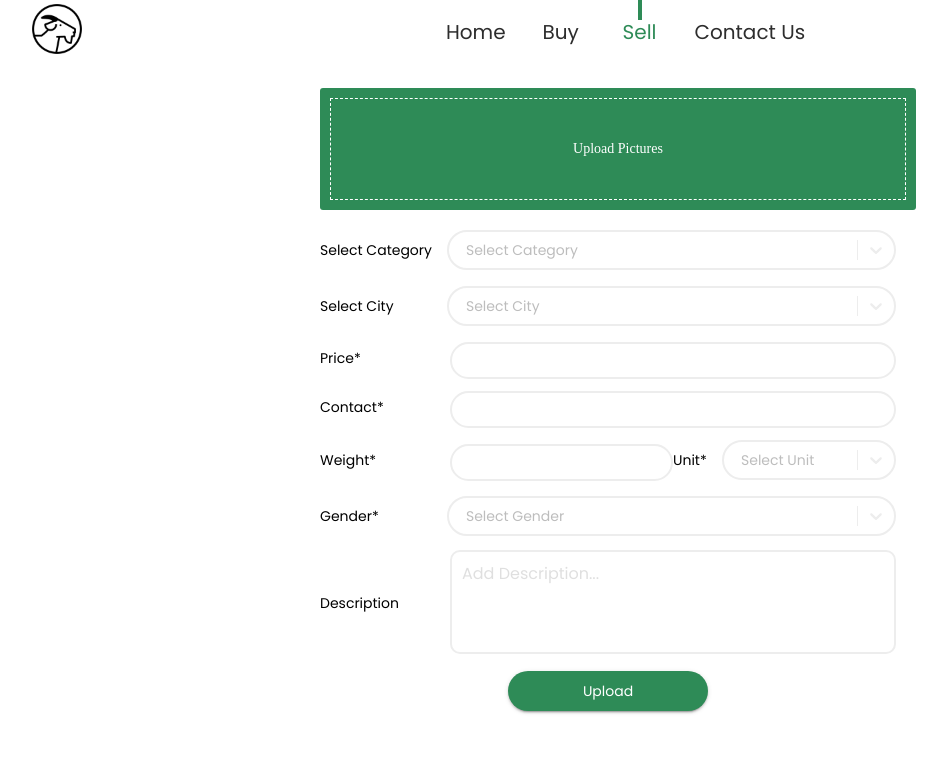
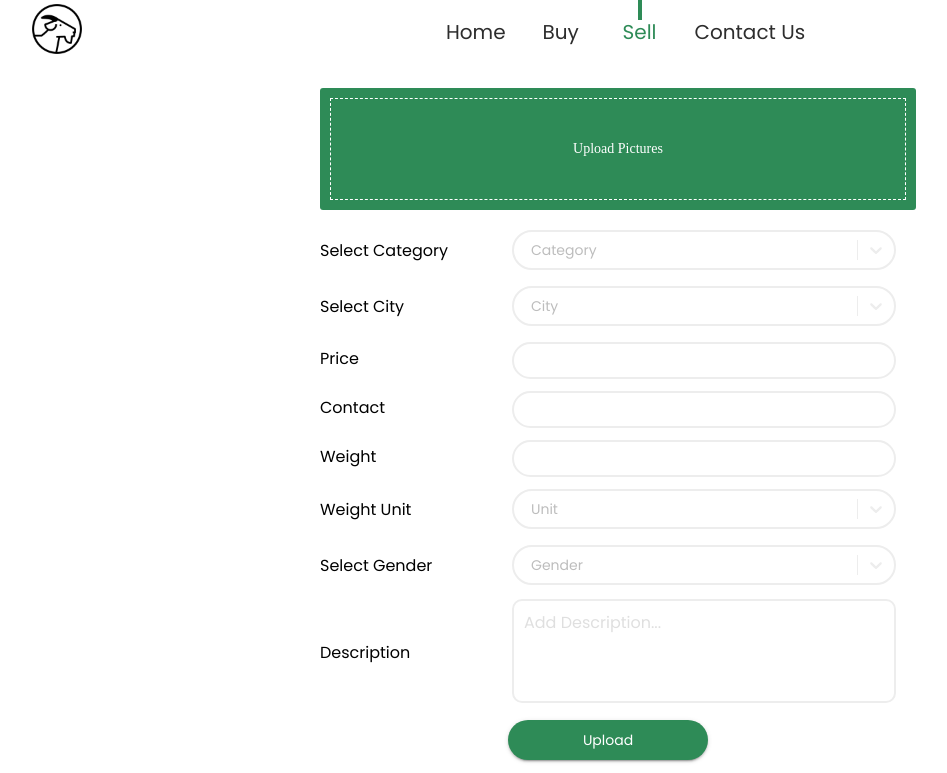
Before and after one commit to arslansajid/qurbani-web-app, a React (Create React App) app: page /sell in a window 1280 px wide. Shown: the top 773 px of the page, without its empty margins (32-979 px from the left). Built offline with nearby package versions, Linux system fonts and the light colour scheme.

Commit message:
Sell complete functionality

```diff
--- a/src/pages/SellPage.tsx
+++ b/src/pages/SellPage.tsx
@@ -1,11 +1,32 @@
 import * as React from 'react';
 import { createStyles, makeStyles, Theme } from '@material-ui/core/styles';
-import { Grid, Button, Container, Box, Typography } from '@material-ui/core';
+import { Grid, Button, Container, Box, CircularProgress } from '@material-ui/core';
 import Colors from '../styles/Colors';
 import SelectDropdown from "../components/Select/Select";
 import TextField from "../components/Textfield";
 import { CategoryOptions, CitiesOptions, UnitOptions, GenderOptions } from "../static/_data";
 import ImagePicker from "../components/ImagePicker"
+import { addAnimal } from "../Backend/Services/animalService";
+import { firebase } from '../Backend/firebase';
+import SnackBar from "../components/SnackBar";
+import Resizer from 'react-image-file-resizer';
+import { v4 as uuidv4 } from 'uuid';
+
+const imageResizeFileUri = ({ file }: { file: File }) =>
+    new Promise((resolve) => {
+        Resizer.imageFileResizer(
+            file,
+            1280,
+            720,
+            'JPEG',
+            95,
+            0,
+            (uri) => {
+                resolve(uri);
+            },
+            'base64'
+        );
+    });
 
 interface Props { }
 
@@ -13,122 +34,275 @@ const SellPage: React.FC<Props> = () => {
     const classes = useStyles();
     const [category, setCategory] = React.useState({} as any);
     const [city, setCity] = React.useState({} as any);
+    const [selectedCities, setSelectedCities] = React.useState([] as any);
     const [gender, setGender] = React.useState({} as any);
     const [weightUnit, setWeightUnit] = React.useState({} as any);
     const [description, setDescription] = React.useState('');
-    const [image, setImage] = React.useState([]);
+    const [contact, setContact] = React.useState('');
+    const [price, setPrice] = React.useState('');
+    const [weight, setWeight] = React.useState('');
+    const [images, setImages] = React.useState([] as any);
+    //ui states
+    const [isLoading, setIsLoading] = React.useState<boolean>(false);
+    const [showSnackBar, setShowSnackBar] = React.useState<boolean>(false);
+    const [snackBarMessage, setSnackBarMessage] = React.useState("");
+    const [snackBarVariant, setSnackBarVariant] = React.useState("success");
+
+    console.log({gender, weightUnit, city});
+
+    const setImageCallback = (value: []): void => {
+        setImages([...images, value]);
+    }
+
+    const onSubmit = async (e) => {
+        e.preventDefault();
+        setIsLoading(true);
+        let selectedAnimalCategory = category.value;
+
+        let imagesArray: string[] = [];
+
+        for await (const image of images) {
+
+            let imageFile = image[0];
+
+            let downloadUrl;
+            let imageUri;
+
+            if (imageFile) {
+                imageUri = (await imageResizeFileUri({ file: imageFile })) as string;
+
+                const storageRef = firebase
+                    .storage()
+                    .ref()
+                    .child(selectedAnimalCategory)
+                    .child(`${uuidv4()}.jpeg`);
+
+                if (imageUri) {
+                    await storageRef.putString(imageUri, 'data_url');
+                    downloadUrl = await storageRef.getDownloadURL();
+                }
+            }
+            imagesArray.push(downloadUrl)
+        }
+
+        const animalData = {
+            "timestampAdded": new Date(),
+            image: !!imagesArray ? imagesArray : "",
+            location: selectedCities,
+            price: Number(price),
+            contact: contact,
+            weight: Number(weight),
+            weightInKG: weightUnit.value === "mann" ? Number(weight) * 40 : Number(weight),
+            gender: gender.value,
+            description: description,
+            weightUnit: weightUnit.value,
+        }
+
+        console.log("ANIMAL DTO", animalData)
+
+        addAnimal(selectedAnimalCategory, animalData)
+            .then((res) => {
+                console.log("animal added ######")
+                setIsLoading(false);
+                setShowSnackBar(true);
+                setSnackBarMessage("Animal added successfully!")
+                setSnackBarVariant("success")
+                resetValues();
+            })
+            .catch((err) => {
+                console.log("error adding animal ######", err)
+                setIsLoading(false);
+                setShowSnackBar(true);
+                setSnackBarMessage("Error adding animal!")
+                setSnackBarVariant("error")
+            })
+    }
+
+    const handleCitiesDropDown = (value) => {
+        setCity(value);
+        const cities = value.map(city => {
+            return city.value
+        })
+        setSelectedCities([...cities])
+    }
+
+    const resetValues = () => {
+        setCategory({});
+        setCity({});
+        setSelectedCities([]);
+        setGender({});
+        setWeightUnit({});
+        setDescription('');
+        setContact('');
+        setPrice('');
+        setWeight('');
+        setImages([]);
+    }
 
     return (
         <div className={classes.container}>
             <Container maxWidth='xl' className={classes.container}>
                 <Box className={classes.filtersBox}>
-                    <form>
+                    <form onSubmit={onSubmit}>
                         <Grid container spacing={0} alignItems="center" justify="center">
                             <Grid lg={6} md={6} sm={12} xs={12} item>
                                 <div>
-                                <ImagePicker image={image} setImage={(value) => setImage(value)} />
+                                    <ImagePicker image={images} setImage={setImageCallback} />
                                 </div>
-                            <div className={classes.inputRow}>
+                                <Grid container alignItems="center" className={classes.inputRow}>
+                                    <Grid item xs={4}>
+                                        <label>
+                                            Select Category
+                                        </label>
+                                    </Grid>
+                                    <Grid item xs={8}>
                                         <SelectDropdown
                                             options={CategoryOptions}
                                             defaultValue={!!category && Object.keys(category).length ? category : null}
                                             isDisabled={false}
                                             isClearable={false}
                                             name={'category-select'}
-                                    label={'Select Category'}
+                                            label={null}
                                             labelAlign={'left'}
                                             labelWidth={150}
                                             styles={{}}
                                             onSelectAction={(value) => setCategory(value)}
-                                    placeholder={'Select Category'}
+                                            placeholder={'Category'}
                                         // required
                                         />
-                            </div>
-                            <div className={classes.inputRow}>
+                                    </Grid>
+                                </Grid>
+
+                                <Grid container alignItems="center" className={classes.inputRow}>
+                                    <Grid item xs={4}>
+                                        <label>
+                                            Select City
+                                        </label>
+                                    </Grid>
+                                    <Grid item xs={8}>
                                         <SelectDropdown
                                             options={CitiesOptions}
                                             defaultValue={!!city && Object.keys(city).length ? city : null}
                                             isDisabled={false}
                                             isClearable={false}
                                             name={'category-select'}
-                                    label={'Select City'}
+                                            label={null}
                                             labelAlign={'left'}
                                             labelWidth={150}
                                             styles={{}}
-                                    onSelectAction={(value) => setCity(value)}
-                                    placeholder={'Select City'}
+                                            onSelectAction={(value) => handleCitiesDropDown(value)}
+                                            placeholder={'City'}
                                             multiple={true}
                                         // required
                                     />
-                            </div>
-                            <div className={classes.inputRow}>
-                                <Typography className={classes.label} style={{ minWidth: 120 }}>
+                                    </Grid>
+                                </Grid>
+
+                                <Grid container alignItems="center" className={classes.inputRow}>
+                                    <Grid item xs={4}>
+                                        <label>
                                             Price
-                                    <span className="asterik">*</span>
-                                </Typography>
+                                        </label>
+                                    </Grid>
+                                    <Grid item xs={8}>
                                         <TextField
                                             type="number"
                                             customClassName="form-input"
                                             required
+                                            value={price}
+                                            onChange={(e) => setPrice(e.target.value)}
                                         />
-                            </div>
-                            <div className={classes.inputRow}>
-                                <Typography className={classes.label} style={{ minWidth: 120 }}>
+                                    </Grid>
+                                </Grid>
+
+                                <Grid container alignItems="center" className={classes.inputRow}>
+                                    <Grid item xs={4}>
+                                        <label>
                                             Contact
-                                    <span className="asterik">*</span>
-                                </Typography>
-                                <TextField
-                                    type="number"
-                                    required
-                                    customClassName="form-input" />
-                            </div>
-                            <div className={classes.inputRow}>
-                                <Typography className={classes.label} style={{ minWidth: 120 }}>
-                                    Weight
-                                    <span className="asterik">*</span>
-                                </Typography>
+                                        </label>
+                                    </Grid>
+                                    <Grid item xs={8}>
                                         <TextField
                                             type="number"
                                             customClassName="form-input"
-                                    pattern="^\d{4}-\d{7}$"
-                                    title="Example 0300-1234567"
+                                            required
+                                            value={contact}
+                                            onChange={(e) => setContact(e.target.value)}
+                                        />
+                                    </Grid>
+                                </Grid>
+
+                                <Grid container alignItems="center" className={classes.inputRow}>
+                                    <Grid item xs={4}>
+                                        <label>
+                                            Weight
+                                        </label>
+                                    </Grid>
+                                    <Grid item xs={8}>
+                                        <TextField
+                                            type="number"
+                                            customClassName="form-input"
+                                            value={weight}
+                                            onChange={(e) => setWeight(e.target.value)}
                                             required
                                         />
+                                    </Grid>
+                                </Grid>
+
+                                <Grid container alignItems="center" className={classes.inputRow}>
+                                    <Grid item xs={4}>
+                                        <label>
+                                            Weight Unit
+                                        </label>
+                                    </Grid>
+                                    <Grid item xs={8}>
                                         <SelectDropdown
                                             options={UnitOptions}
                                             defaultValue={!!weightUnit && Object.keys(weightUnit).length ? weightUnit : null}
                                             isDisabled={false}
                                             isClearable={false}
                                             name={'category-select'}
-                                    label={'Unit*'}
+                                            label={null}
                                             labelAlign={'left'}
                                             labelWidth={50}
                                             styles={{}}
                                             onSelectAction={(value) => setWeightUnit(value)}
-                                    placeholder={'Select Unit'}
-                                    // required
+                                            placeholder={'Unit'}
                                         />
-                            </div>
-                            <div className={classes.inputRow}>
+                                    </Grid>
+                                </Grid>
+
+                                <Grid container alignItems="center" className={classes.inputRow}>
+                                    <Grid item xs={4}>
+                                        <label>
+                                            Select Gender
+                                        </label>
+                                    </Grid>
+                                    <Grid item xs={8}>
                                         <SelectDropdown
                                             options={GenderOptions}
                                             defaultValue={!!gender && Object.keys(gender).length ? gender : null}
                                             isDisabled={false}
                                             isClearable={false}
                                             name={'category-select'}
-                                    label={'Gender*'}
+                                            label={null}
                                             labelAlign={'left'}
                                             labelWidth={150}
                                             styles={{}}
                                             onSelectAction={(value) => setGender(value)}
-                                    placeholder={'Select Gender'}
+                                            placeholder={'Gender'}
                                         // required
                                         />
-                            </div>
-                            <div className={classes.inputRow}>
-                                <Typography className={classes.label} style={{ minWidth: 120 }}>
+                                    </Grid>
+                                </Grid>
+
+                                <Grid container alignItems="center" className={classes.inputRow}>
+                                    <Grid item xs={4}>
+                                        <label>
                                             Description
-                                </Typography>
+                                        </label>
+                                    </Grid>
+                                    <Grid item xs={8}>
                                         <TextField
                                             id='user-message'
                                             type='text'
@@ -137,7 +311,8 @@ const SellPage: React.FC<Props> = () => {
                                             label={null}
                                             onChange={(e) => setDescription(e.target.value)}
                                         />
-                            </div>
+                                    </Grid>
+                                </Grid>
                             </Grid>
                         </Grid>
                         <Grid container justify="center" alignItems="center" >
@@ -146,13 +321,32 @@ const SellPage: React.FC<Props> = () => {
                                 size='medium'
                                 type='submit'
                                 color='secondary'
-                            variant='contained'>
+                                variant='contained'
+                                disabled={isLoading}
+                                startIcon={isLoading && (
+                                    <CircularProgress
+                                        className='spinner'
+                                        size={20}
+                                        color="primary"
+                                    />
+                                )}
+                            >
                                 Upload
                             </Button>
                         </Grid>
                     </form>
                 </Box>
             </Container>
+
+            {showSnackBar && (
+                <SnackBar
+                    open={showSnackBar}
+                    message={snackBarMessage}
+                    onClose={() => setShowSnackBar(false)}
+                    variant={snackBarVariant}
+                    autoHideDuration={2000}
+                />
+            )}
         </div>
     );
 };
@@ -181,8 +375,6 @@ const useStyles = makeStyles((theme: Theme) =>
         },
         inputRow: {
             marginBottom: theme.spacing(2),
-            display: 'flex',
-            alignItems: 'center'
         },
         label: {
             marginRight: 10,
```
Lines whose indentation alone changed are shown as unchanged.
